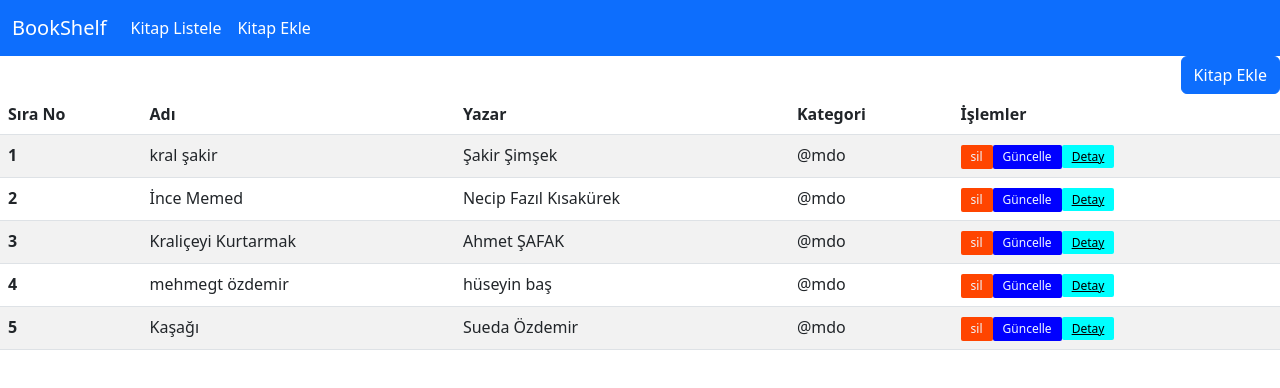
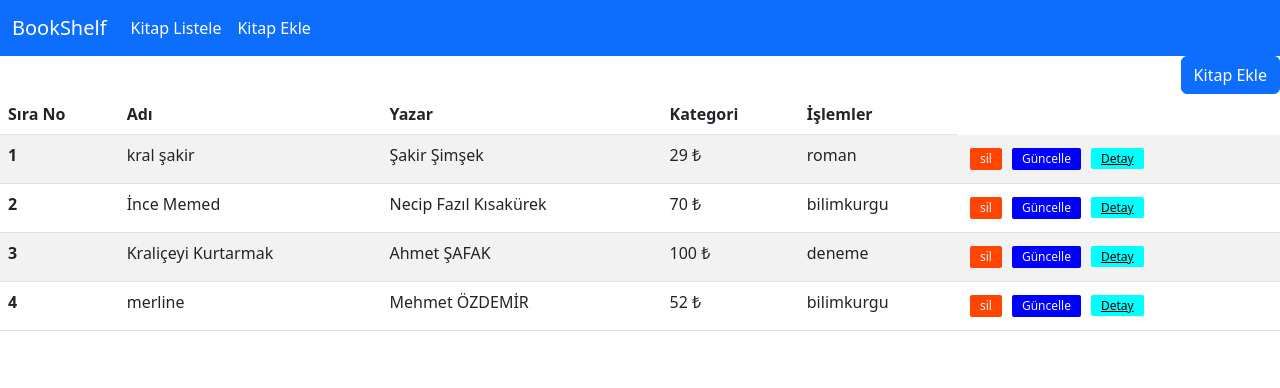
Before and after one commit to 35kartal35/bookself, a React (Create React App) app: page / in a window 1280 px wide. Shown: the top 388 px of the page. Built offline with nearby package versions, Linux system fonts and the light colour scheme; data requests are answered from the project's data file.

Commit message:
modifiye

```diff
--- a/db.json
+++ b/db.json
@@ -28,24 +28,14 @@
       "categoryId": "3"
     },
     {
-      "id": "1675109557181",
-      "name": "mehmegt özdemir",
+      "id": "1675186627001",
+      "name": "merline",
       "aother": "",
-      "publisher": "kelime",
-      "isbn": "158461651",
-      "price": "152",
-      "categoryId": "3",
-      "author": "hüseyin baş"
-    },
-    {
-      "id": "1675109720004",
-      "name": "Kaşağı",
-      "aother": "",
-      "publisher": "iş Bankası",
-      "isbn": "18793247854",
-      "price": "150",
-      "categoryId": "3",
-      "author": "Sueda Özdemir"
+      "publisher": "İNKILAP ",
+      "isbn": "1269874636",
+      "price": "52",
+      "categoryId": "2",
+      "author": "Mehmet ÖZDEMİR"
     }
   ],
   "categories": [
--- a/src/assets/style/General.css
+++ b/src/assets/style/General.css
@@ -1,8 +1,9 @@
 .generalBtn{
     border: none;
     border-radius: 2px;
-    padding: 3px 10px;
+    padding: 2px 10px;
     font-size: 12px;
+    margin: 5px;
 
 }
 
--- a/src/components/Listbooks.js
+++ b/src/components/Listbooks.js
@@ -63,7 +63,8 @@ const Listbooks=()=>{
       <th scope="row">{index+1}</th>
       <td>{book.name}</td>
       <td>{book.author}</td>
-      <td>@mdo</td>
+      <td>{book.price} &#8378;</td>
+      <td>{myCategory.name}</td>
       <td>
         <button onClick={()=> {
           setShowdeleteModal(true)
```
